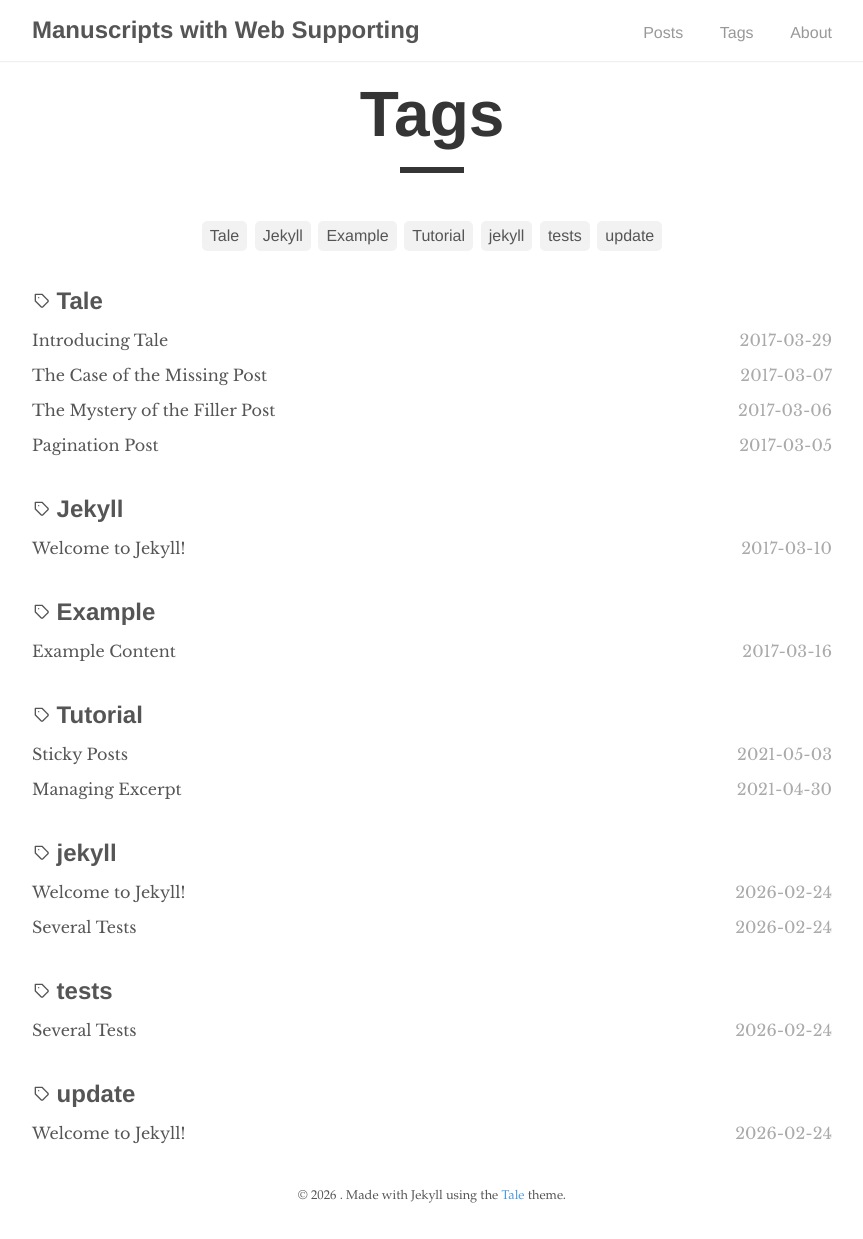
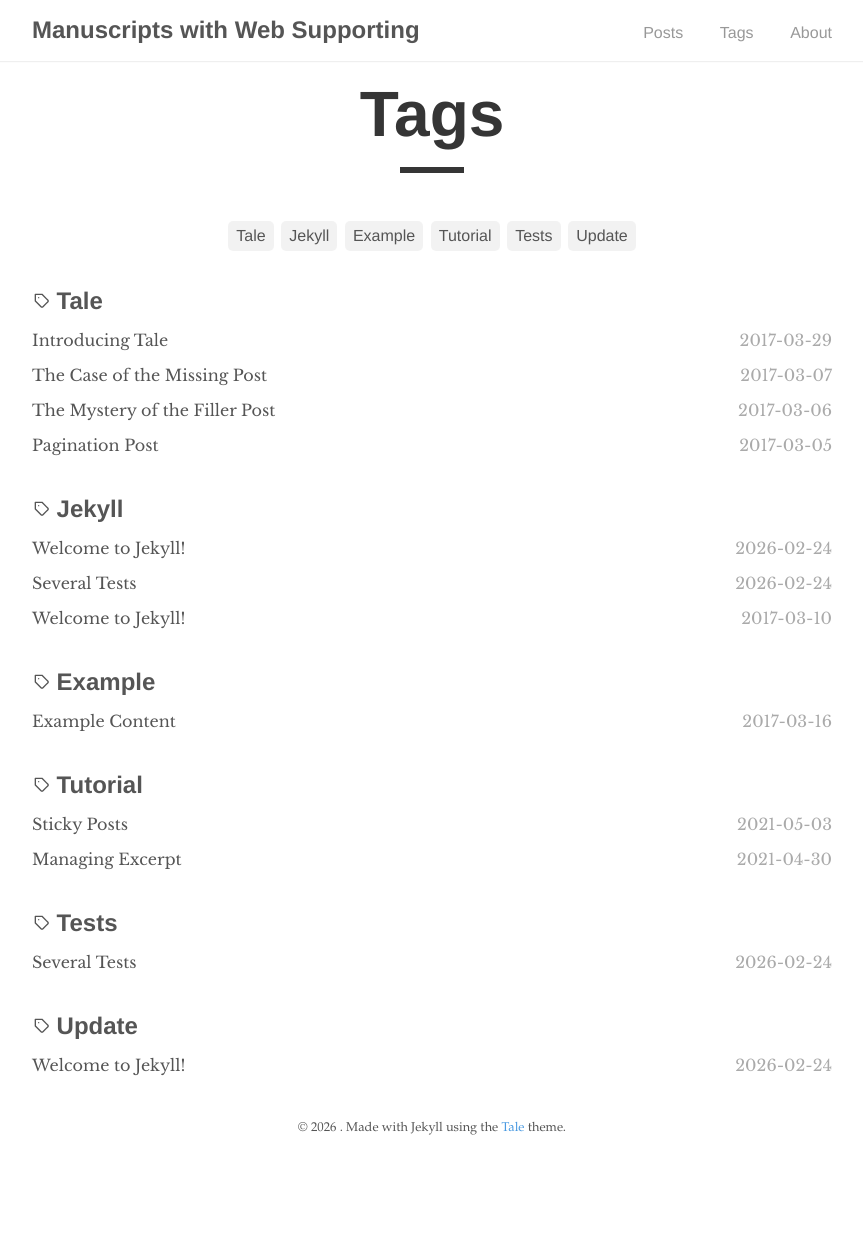
Before and after one commit to listenzcc/blog, a Jekyll site: the page built from _pages/tags.html, in a window 1280 px wide. Shown: the whole page, without its empty margins (208-1071 px from the left). Built offline with Jekyll 4.4.1, drawn with Linux system fonts in a browser that asks for light colours; after the commit the page ends 1171 px from its top, so only the background shows below that.

Commit message:
The tags are title case.

```diff
--- a/_posts/jekyll/2026-02-24-welcome-to-jekyll.markdown
+++ b/_posts/jekyll/2026-02-24-welcome-to-jekyll.markdown
@@ -2,7 +2,7 @@
 layout: post
 title:  "Welcome to Jekyll!"
 date:   2026-02-24 12:57:22 +0800
-tags: jekyll update
+tags: Jekyll Update
 ---
 You’ll find this post in your `_posts` directory. Go ahead and edit it and re-build the site to see your changes. You can rebuild the site in many different ways, but the most common way is to run `jekyll serve`, which launches a web server and auto-regenerates your site when a file is updated.
 
```
Also changed, not shown: _posts/jekyll/2026-02-24-several-tests.md (+1 -1 lines).
